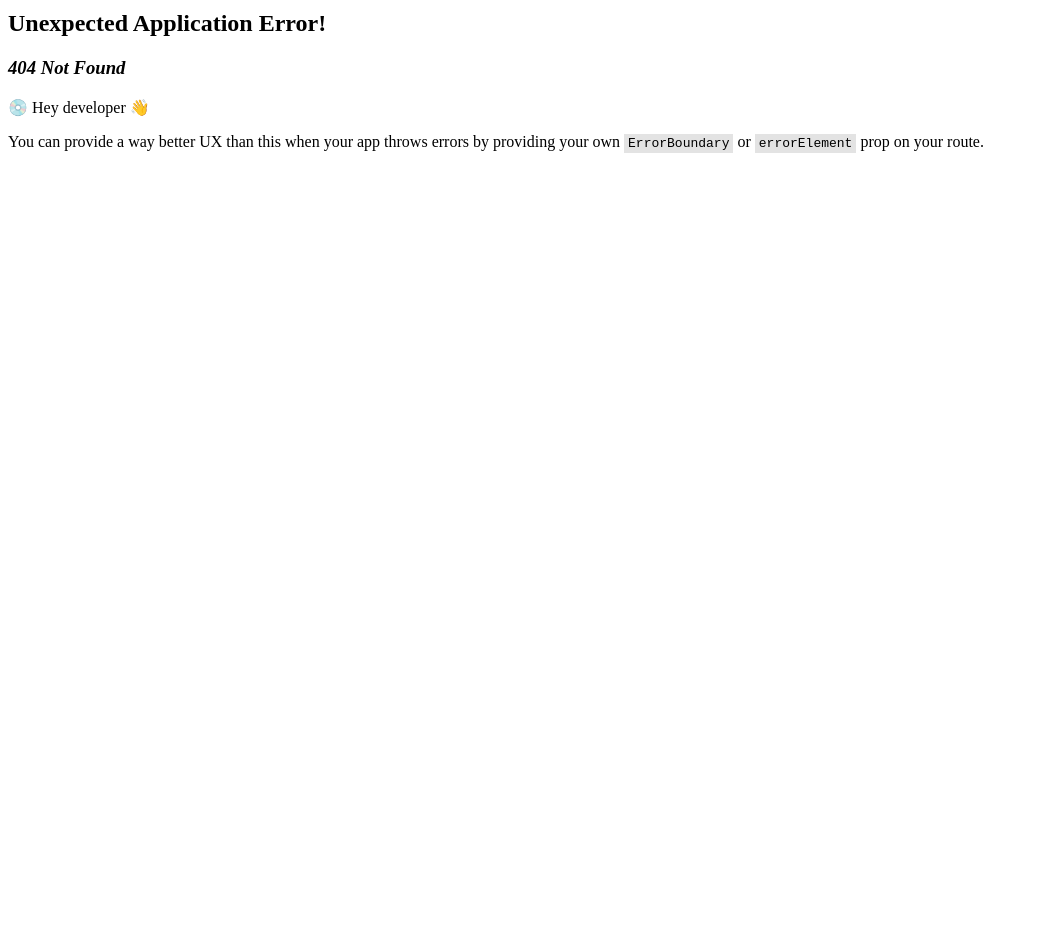
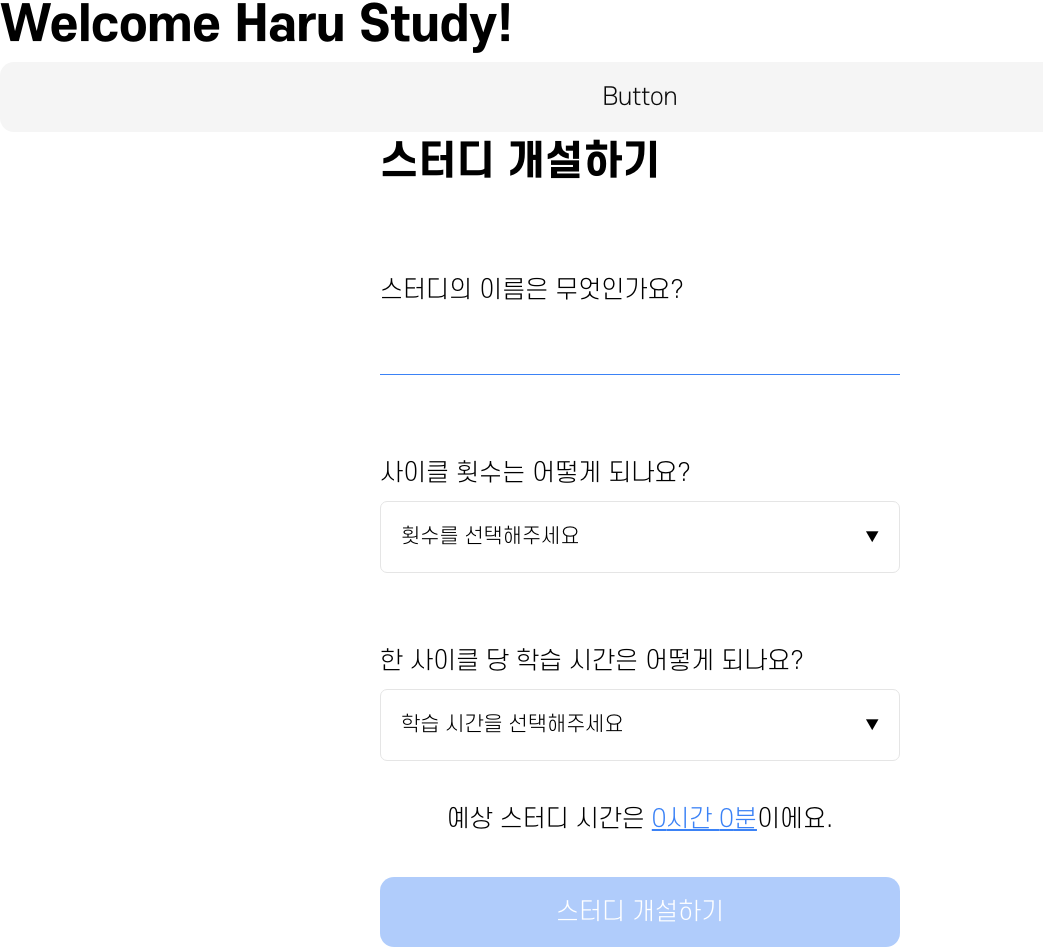
Before and after one commit to woowacourse-teams/2023-haru-study, a React app in the folder frontend/: page /study-making in a window 1280 px wide. Before the commit this address had no page. Shown: the part 10-957 px from the top of the page, without its empty margins (0-1043 px from the left). Before the commit the page ends 800 px from the top, so only its background shows below. Built offline with nearby package versions, Linux system fonts and the light colour scheme.

Commit message:
feat: 스터디 개설 기능 구현

```diff
--- a/frontend/src/components/starter/SubmitContents/SubmitContents.tsx
+++ b/frontend/src/components/starter/SubmitContents/SubmitContents.tsx
@@ -1,4 +1,5 @@
 import { ChangeEvent, MouseEvent, useCallback, useState } from 'react';
+import { useNavigate } from 'react-router-dom';
 import { css, styled } from 'styled-components';
 
 import Button from '@Components/common/Button/Button';
@@ -10,11 +11,15 @@
 
 import { ERROR_MESSAGE } from '@Constants/errorMessage';
 
+import { createStudy } from '../../../api/index';
+
 const SubmitContents = () => {
   const [studyName, setStudyName] = useState<string | null>(null);
   const [totalCycle, setTotalCycle] = useState<number | null>(null);
   const [timePerCycle, setTimePerCycle] = useState<number | null>(null);
   const [isInputValidate, setIsInputValidate] = useState<boolean>(false);
+
+  const navigator = useNavigate();
 
   const totalTime = ((timePerCycle ?? 0) + 20) * (totalCycle ?? 0);
   const hour = Math.floor(totalTime / 60);
@@ -55,6 +60,12 @@
     },
     [setTimePerCycle],
   );
+
+  const handleOnClickMakeButton = () => {
+    createStudy(studyName, totalCycle, timePerCycle).then((result) => {
+      navigator('/study-participating-host', { state: { participantCode: result.participantCode } });
+    });
+  };
 
   const isDisabled = () => {
     if (!studyName || !totalCycle || !timePerCycle) return true;
@@ -141,7 +152,7 @@
         </TimeText>
         이에요.
       </Typography>
-      <Button variant="primary" disabled={isDisabled()}>
+      <Button variant="primary" onClick={handleOnClickMakeButton} disabled={isDisabled()}>
         스터디 개설하기
       </Button>
     </Layout>
--- /dev/null
+++ b/frontend/src/pages/StudyParticipantForHost.tsx
@@ -0,0 +1,9 @@
+import { useLocation } from 'react-router-dom';
+
+const StudyParticipantForHost = () => {
+  const location = useLocation();
+
+  return <div>{(location.state as { participantCode: string }).participantCode}</div>;
+};
+
+export default StudyParticipantForHost;
```
Also changed, not shown: frontend/src/router/index.tsx (+6 -1 lines).
